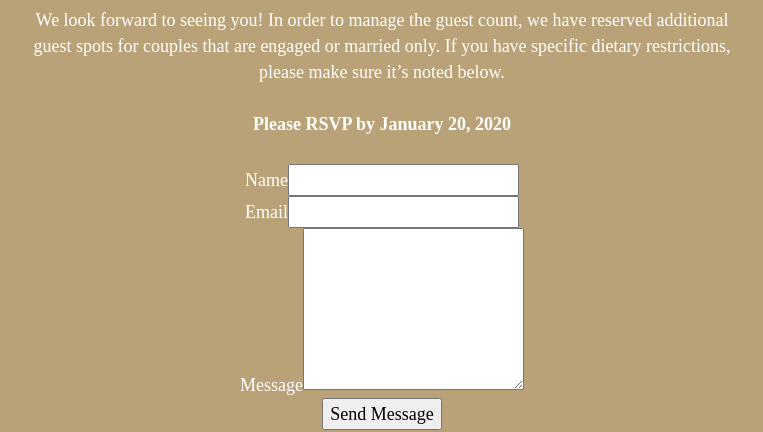
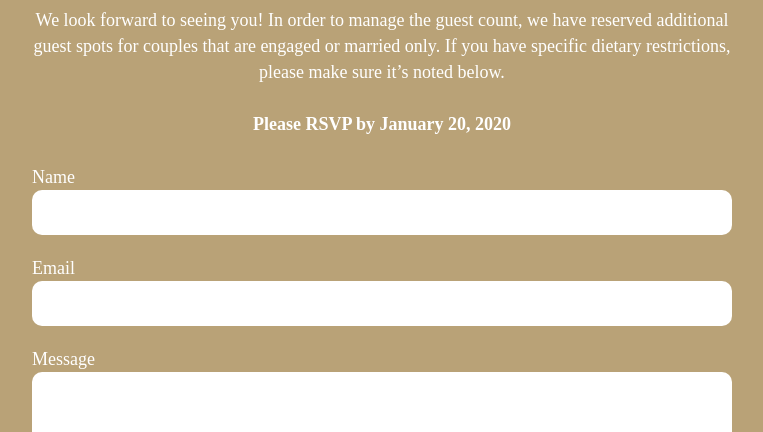
Before and after one commit to carolinesoleelee/wedding-site, a Gatsby site: page /rsvp in a window 1280 px wide. Shown: the part 374-806 px from the top of the page, without its empty margins (258-1021 px from the left). Built offline with nearby package versions, Linux system fonts and the light colour scheme; Gatsby itself is replaced by a stand-in of ours; a web font is replaced by a local one.

Commit message:
updated form to look better

```diff
--- a/src/pages/rsvp.js
+++ b/src/pages/rsvp.js
@@ -18,20 +18,20 @@ const SecondPage = () => (
             <input type="hidden" name="bot-field" />
             <input type="hidden" name="form-name" value="response" />
 
-            <div className="field half first">
+            <StyledInputContainer className="field half first">
                 <label htmlFor="name">Name</label>
-                <input type="text" name="name" id="name" />
-            </div>
+                <StyledInput type="text" name="name" id="name" />
+            </StyledInputContainer>
 
-            <div className="field half">
+            <StyledInputContainer className="field half">
                 <label htmlFor="email">Email</label>
-                <input type="text" name="email" id="email" />
-            </div>
+                <StyledInput type="text" name="email" id="email" />
+            </StyledInputContainer>
 
-            <div className="field">
+            <StyledInputContainer className="field">
                 <label htmlFor="message">Message</label>
-                <textarea name="message" id="message" rows="6" />
-            </div>
+                <StyledTextbox name="message" id="message" rows="6" />
+            </StyledInputContainer>
 
             <div className="actions">
                 <input type="submit" value="Send Message" className="special" />
@@ -58,6 +58,11 @@ const ContentContainer = styled.div`
     max-width: 700px;
     text-align: center;
     font-family: Calibre-Light;
+
+    ${lessThan.tablet} {
+        max-width: 370px;
+    }
+
 `
 
 const Title = styled.h1`
@@ -69,6 +74,33 @@ const Title = styled.h1`
 const Copy = styled.p`
     ${lessThan.tablet} {
         font-size: 20px;
-        padding: 0 35px;
+        padding: 0px;
     }
 `
+
+const StyledInput = styled.input`
+    height: 45px;
+    width: 100%;
+    border-radius: 10px;
+    border-color: white;
+    padding-left: 10px;
+    border: none;
+
+
+`
+
+
+const StyledTextbox = styled.textarea`
+    height: 150px;
+    width: 100%;
+    border-radius: 10px;
+    border-color: white;
+    padding-left: 10px;
+    border: none;
+`
+
+const StyledInputContainer = styled.div`
+    margin-top: 20px;
+    position: relative;
+    text-align: left;
+`
```
